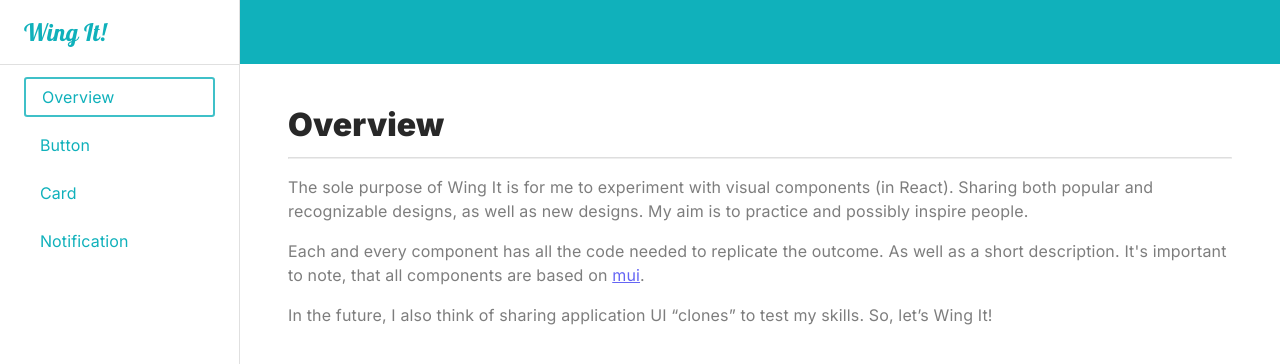
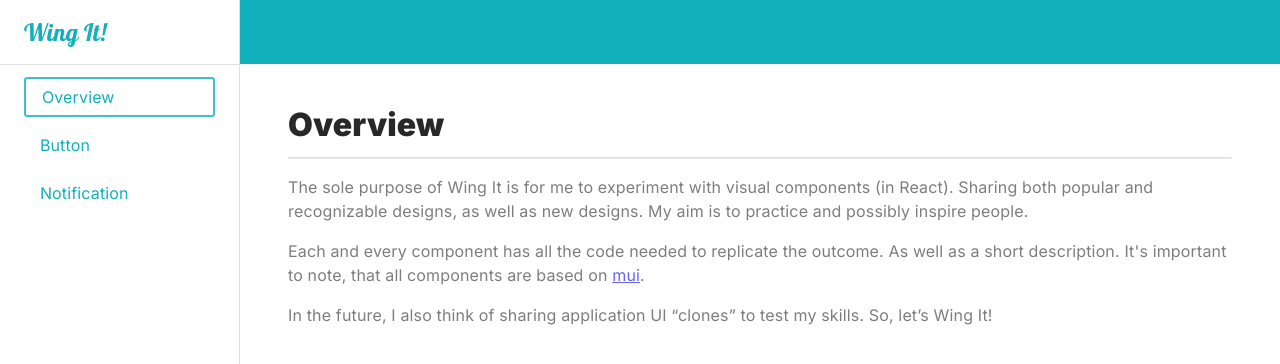
Before and after one commit to Wesley-M/wing-it, a React (Vite) app: page /#/ in a window 1280 px wide. Shown: the top 364 px of the page. Built offline with nearby package versions, Linux system fonts and the light colour scheme; a small style sheet from the web is missing.

Commit message:
Refactoring routes to external file

```diff
--- a/src/components/Sidebar.jsx
+++ b/src/components/Sidebar.jsx
@@ -2,28 +2,11 @@ import {Box, Divider, Drawer, List, ListItem, ListItemButton, ListItemText, Tool
 import { Logo } from "./Logo.jsx";
 import {Link} from "react-router-dom";
 import { useUrlListener } from "../hooks/useUrlListener.js";
+import {getRouteLinks} from "../pages/routes.jsx";
 
 export const Sidebar = ({ drawerWidth, mobileOpen, handleDrawerToggle }) => {
-  const menuEntries = [
-    {
-      name: "Overview",
-      to: "/"
-    },
-    {
-      name: "Button",
-      to: "/button"
-    },
-    {
-      name: "Card",
-      to: "/card"
-    },
-    {
-      name: "Notification",
-      to: "/notification"
-    }
-  ]
-
-  const activeUrlIdx = useUrlListener(menuEntries.map(e => e.to));
+  const routeLinks = getRouteLinks();
+  const activeUrlIdx = useUrlListener(routeLinks.map(e => e.to));
 
   const isUrlActive = (idx) => {
     return activeUrlIdx === idx;
@@ -36,7 +19,7 @@ export const Sidebar = ({ drawerWidth, mobileOpen, handleDrawerToggle }) => {
       </Toolbar>
       <Divider />
       <List>
-        {menuEntries.map((entry, idx) => (
+        {routeLinks.map((entry, idx) => (
           <ListItem
             key={entry.name}
             sx={{
--- a/src/main.jsx
+++ b/src/main.jsx
@@ -6,25 +6,10 @@ import {
   createHashRouter,
   RouterProvider,
 } from "react-router-dom";
-import {Root} from "./Root.jsx";
-import OverviewPage from "./pages/overview.mdx";
-import ButtonPage from "./pages/button.mdx";
-import CardPage from "./pages/card.mdx";
-import NotificationPage from "./pages/notification.mdx";
 import './index.css'
+import {routerTemplate} from "./pages/routes.jsx";
 
-const router = createHashRouter([
-  {
-    path: "/",
-    element: <Root/>,
-    children: [
-      {index: true, element: <OverviewPage/>},
-      {path: "button", element: <ButtonPage/>},
-      {path: "card", element: <CardPage/>},
-      {path: "notification", element: <NotificationPage/>}
-    ]
-  },
-]);
+const router = createHashRouter(routerTemplate);
 
 ReactDOM.createRoot(document.getElementById('root')).render(
   <React.StrictMode>
--- a/src/pages/card.mdx
+++ /dev/null
@@ -1,2 +0,0 @@
-# Cards
----
--- /dev/null
+++ b/src/pages/index.js
@@ -0,0 +1,9 @@
+import ButtonP from './markdown/button.mdx'
+import NotificationP from './markdown/notification.mdx'
+import OverviewP from './markdown/overview.mdx'
+
+export {
+  ButtonP,
+  NotificationP,
+  OverviewP
+}
--- a/src/pages/button.mdx
+++ b/src/pages/markdown/button.mdx
@@ -4,11 +4,11 @@ import InfoOutlinedIcon from "@mui/icons-material/InfoOutlined";
 import HomeIcon from "@mui/icons-material/Home";
 import CodeIcon from '@mui/icons-material/Code';
 import ArrowDropDownIcon from '@mui/icons-material/ArrowDropDown';
-import {BaseList} from "../components/BaseList.jsx";
-
+import {BaseList} from "../../components/BaseList.jsx";
+import {Paragraph} from "../../components/Paragraph.jsx";
 import {
   ShowCodeBlock
-} from "../components/ShowCodeBlock.jsx"; import {Paragraph} from "../components/Paragraph.jsx";
+} from "../../components/ShowCodeBlock.jsx";
 
 # Buttons
 ---
--- a/src/pages/notification.mdx
+++ b/src/pages/markdown/notification.mdx
@@ -1,14 +1,13 @@
-import {Paragraph} from "../components/Paragraph.jsx";
+import {Paragraph} from "../../components/Paragraph.jsx";
 import {Avatar, Box, IconButton, Stack, Typography} from "@mui/material";
 import MoreHorizIcon from '@mui/icons-material/MoreHoriz';
 import PlayArrowRoundedIcon from '@mui/icons-material/PlayArrowRounded';
 import SkipPreviousOutlinedIcon from '@mui/icons-material/SkipPreviousOutlined';
 import SkipNextOutlinedIcon from '@mui/icons-material/SkipNextOutlined';
 import MediaBluetoothOnIcon from '@mui/icons-material/MediaBluetoothOn';
-
 import {
   ShowCodeBlock
-} from "../components/ShowCodeBlock.jsx"; import {BaseList} from "../components/BaseList.jsx";
+} from "../../components/ShowCodeBlock.jsx";
 
 # Notification
 ---
--- a/src/pages/overview.mdx
+++ b/src/pages/markdown/overview.mdx
@@ -1,4 +1,4 @@
-import {Paragraph} from "../components/Paragraph.jsx";
+import {Paragraph} from "../../components/Paragraph.jsx";
 
 # Overview
 ---
--- /dev/null
+++ b/src/pages/routes.jsx
@@ -0,0 +1,29 @@
+import React from "react";
+import {Root} from "../Root.jsx";
+import {ButtonP, NotificationP, OverviewP} from "./index.js";
+
+const routes = [
+  {index: true, element: <OverviewP/>, label: "Overview"},
+  {path: "button", element: <ButtonP/>, label: "Button"},
+  {path: "notification", element: <NotificationP/>, label: "Notification"}
+]
+
+const routerTemplate = [
+  {
+    path: "/",
+    element: <Root/>,
+    children: routes
+  },
+]
+
+/**
+ * It returns the routes in the format: {name: Route's Label, to: Route's Link}
+ * */
+const getRouteLinks = () => {
+  return routes.map(r => ({name: r.label, to: `/${r.path || ''}`}))
+}
+
+export {
+  routerTemplate,
+  getRouteLinks
+}
```
Also changed, not shown: 1 other file (tests, documents, lock files or other folders).
